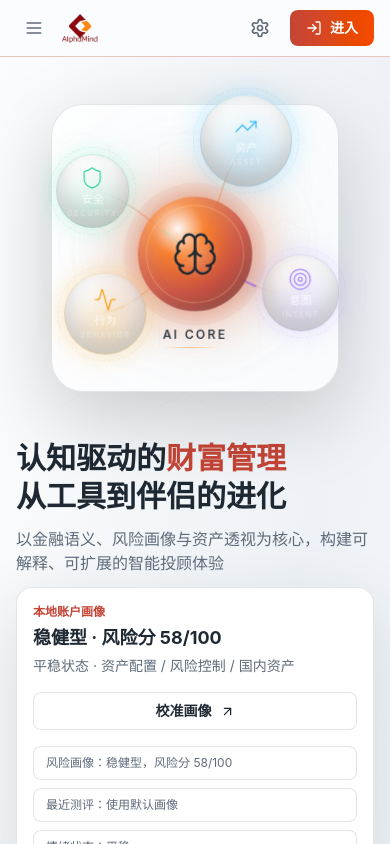
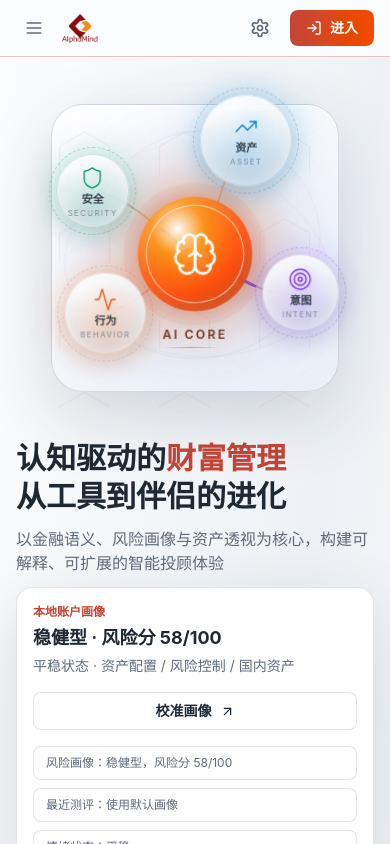
Before and after one commit to LCY2117/AlphaMind-Landing-Page-Design, a React (Vite) app: page / in a window 390 px wide. Built offline with nearby package versions, Linux system fonts and the light colour scheme.

Commit message:
Improve light mode topology contrast

```diff
--- a/src/app/components/HeroSection.tsx
+++ b/src/app/components/HeroSection.tsx
@@ -21,8 +21,8 @@ const satellites = [
     left: 66,
     top: 18,
     size: '5.75rem',
-    color: '#38BDF8',
-    glow: 'rgba(56, 189, 248, 0.34)',
+    color: '#0284C7',
+    glow: 'rgba(2, 132, 199, 0.36)',
     path: 'M50 52 C58 40 58 25 66 18',
     delay: 0,
   },
@@ -34,8 +34,8 @@ const satellites = [
     left: 22,
     top: 70,
     size: '5.1rem',
-    color: '#F59E0B',
-    glow: 'rgba(245, 158, 11, 0.3)',
+    color: '#EA580C',
+    glow: 'rgba(234, 88, 12, 0.34)',
     path: 'M50 52 C38 58 34 68 22 70',
     delay: 0.24,
   },
@@ -47,8 +47,8 @@ const satellites = [
     left: 83,
     top: 64,
     size: '4.85rem',
-    color: '#A78BFA',
-    glow: 'rgba(167, 139, 250, 0.28)',
+    color: '#7C3AED',
+    glow: 'rgba(124, 58, 237, 0.32)',
     path: 'M50 52 C62 57 70 66 83 64',
     delay: 0.46,
   },
@@ -60,8 +60,8 @@ const satellites = [
     left: 18,
     top: 32,
     size: '4.6rem',
-    color: '#34D399',
-    glow: 'rgba(52, 211, 153, 0.26)',
+    color: '#059669',
+    glow: 'rgba(5, 150, 105, 0.3)',
     path: 'M50 52 C39 45 30 34 18 32',
     delay: 0.66,
   },
@@ -75,13 +75,29 @@ const orbitPaths = [
 
 function CognitiveTopology() {
   return (
-    <div className="relative w-full aspect-square max-w-[320px] sm:max-w-[430px] lg:max-w-[500px] mx-auto">
-      <div className="absolute inset-4 rounded-[2rem] border am-border-subtle am-card backdrop-blur-xl shadow-[0_24px_80px_rgba(0,0,0,0.18),inset_0_1px_0_rgba(255,255,255,0.08)]" />
-      <div className="absolute inset-8 rounded-full bg-[radial-gradient(circle_at_50%_50%,rgba(196,69,54,0.24),rgba(56,189,248,0.07)_32%,transparent_62%)] blur-2xl" />
-      <div className="absolute inset-0 opacity-45">
+    <div className="am-cognitive-topology relative w-full aspect-square max-w-[320px] sm:max-w-[430px] lg:max-w-[500px] mx-auto">
+      <div
+        className="absolute inset-4 rounded-[2rem] border backdrop-blur-xl"
+        style={{
+          background: 'var(--am-topology-panel-bg)',
+          borderColor: 'var(--am-topology-panel-border)',
+          boxShadow: 'var(--am-topology-panel-shadow)',
+        }}
+      />
+      <div
+        className="absolute inset-8 rounded-full blur-2xl"
+        style={{ background: 'var(--am-topology-ambient)' }}
+      />
+      <div className="absolute inset-0" style={{ opacity: 'var(--am-topology-grid-opacity)' }}>
         <HexGrid />
       </div>
-      <div className="absolute inset-0 opacity-55 mix-blend-screen">
+      <div
+        className="absolute inset-0"
+        style={{
+          opacity: 'var(--am-topology-stream-opacity)',
+          mixBlendMode: 'var(--am-topology-stream-blend)' as CSSProperties['mixBlendMode'],
+        }}
+      >
         <DataStream />
       </div>
 
@@ -94,9 +110,9 @@ function CognitiveTopology() {
             <stop offset="100%" stopColor="#C44536" stopOpacity="0" />
           </radialGradient>
           <linearGradient id="dataLineWarm" x1="0%" y1="0%" x2="100%" y2="100%">
-            <stop offset="0%" stopColor="#38BDF8" stopOpacity="0.06" />
-            <stop offset="45%" stopColor="#F97316" stopOpacity="0.7" />
-            <stop offset="100%" stopColor="#A78BFA" stopOpacity="0.08" />
+            <stop offset="0%" stopColor="var(--am-topology-line-start)" />
+            <stop offset="45%" stopColor="var(--am-topology-line-mid)" />
+            <stop offset="100%" stopColor="var(--am-topology-line-end)" />
           </linearGradient>
         </defs>
 
@@ -105,7 +121,7 @@ function CognitiveTopology() {
             key={path}
             d={path}
             fill="none"
-            stroke={index === 0 ? 'rgba(255,255,255,0.16)' : 'rgba(255,255,255,0.08)'}
+            stroke={index === 0 ? 'var(--am-topology-orbit-strong)' : 'var(--am-topology-orbit-soft)'}
             strokeWidth={index === 0 ? 0.32 : 0.22}
             strokeDasharray={index === 0 ? '2.5 4.5' : '1.2 5.4'}
             pathLength={1}
@@ -140,7 +156,7 @@ function CognitiveTopology() {
               d={node.path}
               fill="none"
               stroke={node.color}
-              strokeWidth="0.82"
+              strokeWidth="0.92"
               strokeLinecap="round"
               strokeDasharray="6 86"
               style={{
@@ -156,20 +172,42 @@ function CognitiveTopology() {
       <div className="absolute left-1/2 top-[52%] -translate-x-1/2 -translate-y-1/2">
         <div
           className="relative flex h-28 w-28 sm:h-32 sm:w-32 items-center justify-center rounded-full bg-[radial-gradient(circle_at_35%_28%,rgba(255,255,255,0.95),rgba(249,115,22,0.74)_24%,rgba(196,69,54,0.94)_58%,rgba(80,28,22,0.94)_100%)]"
-          style={{ animation: 'alphamind-core-pulse 3.2s ease-in-out infinite' }}
+          style={{
+            animation: 'alphamind-core-pulse 3.2s ease-in-out infinite',
+            background: 'var(--am-topology-core-bg)',
+          }}
         >
-          <Brain size={46} strokeWidth={1.25} className="text-white drop-shadow-[0_0_18px_rgba(255,255,255,0.45)]" />
-          <div
-            className="absolute inset-0 rounded-full border border-white/35"
-            style={{ animation: 'alphamind-pulse-ring 2.8s ease-out infinite' }}
+          <Brain
+            size={46}
+            strokeWidth={1.35}
+            className="drop-shadow-[0_0_18px_rgba(255,255,255,0.45)]"
+            style={{ color: 'var(--am-topology-core-icon)' }}
           />
           <div
-            className="absolute inset-2 rounded-full border border-orange-200/30"
-            style={{ animation: 'alphamind-spin 12s linear infinite' }}
+            className="absolute inset-0 rounded-full border"
+            style={{
+              animation: 'alphamind-pulse-ring 2.8s ease-out infinite',
+              borderColor: 'var(--am-topology-core-ring)',
+            }}
+          />
+          <div
+            className="absolute inset-2 rounded-full border"
+            style={{
+              animation: 'alphamind-spin 12s linear infinite',
+              borderColor: 'var(--am-topology-core-inner-ring)',
+            }}
           />
           <div className="absolute -bottom-9 text-center">
-            <div className="text-xs font-medium tracking-[0.18em] text-white/90">AI CORE</div>
-            <div className="mt-1 h-px w-14 bg-gradient-to-r from-transparent via-orange-300/80 to-transparent" />
+            <div
+              className="text-xs font-semibold tracking-[0.18em]"
+              style={{ color: 'var(--am-topology-core-label)' }}
+            >
+              AI CORE
+            </div>
+            <div
+              className="mt-1 h-px w-14"
+              style={{ background: 'linear-gradient(to right, transparent, var(--am-topology-core-label-line), transparent)' }}
+            />
           </div>
         </div>
       </div>
@@ -184,13 +222,14 @@ function CognitiveTopology() {
             style={{ left: `${node.left}%`, top: `${node.top}%` }}
           >
             <div
-              className="relative flex flex-col items-center justify-center rounded-full bg-[linear-gradient(145deg,rgba(255,255,255,0.16),rgba(255,255,255,0.035))] backdrop-blur-xl"
+              className="relative flex flex-col items-center justify-center rounded-full backdrop-blur-xl"
               style={{
                 '--float-y': `${index % 2 === 0 ? -8 : 8}px`,
                 animation: `alphamind-satellite-float ${4.2 + index * 0.4}s ease-in-out ${node.delay}s infinite`,
                 width: node.size,
                 height: node.size,
-                boxShadow: `0 0 28px ${node.glow}, inset 0 0 18px rgba(255,255,255,0.1), inset 0 -14px 24px rgba(0,0,0,0.22)`,
+                background: 'var(--am-topology-satellite-bg)',
+                boxShadow: `0 0 34px ${node.glow}, var(--am-topology-satellite-shadow)`,
               } as CSSProperties}
             >
               <div
@@ -203,14 +242,29 @@ function CognitiveTopology() {
                 className="absolute inset-0 rounded-full"
                 style={{
                   border: `1px solid ${node.color}33`,
-                  outline: `1px dashed ${node.color}22`,
+                  outline: `1px dashed ${node.color}4d`,
                   outlineOffset: '6px',
                 }}
               />
-              <Icon size={24} strokeWidth={1.25} className="relative z-10 mb-1" style={{ color: node.color }} />
+              <Icon
+                size={24}
+                strokeWidth={1.35}
+                className="relative z-10 mb-1"
+                style={{
+                  color: node.color,
+                  filter: `drop-shadow(0 0 8px ${node.glow})`,
+                }}
+              />
               <div className="relative z-10 text-center leading-none">
-                <div className="text-[11px] font-medium text-white/82">{node.label}</div>
-                <div className="mt-1 text-[8px] uppercase tracking-[0.16em] text-white/38">{node.subtitle}</div>
+                <div className="text-[11px] font-semibold" style={{ color: 'var(--am-topology-satellite-label)' }}>
+                  {node.label}
+                </div>
+                <div
+                  className="mt-1 text-[8px] uppercase tracking-[0.16em]"
+                  style={{ color: 'var(--am-topology-satellite-subtitle)' }}
+                >
+                  {node.subtitle}
+                </div>
               </div>
             </div>
           </div>
--- a/src/app/components/TechVisualization.tsx
+++ b/src/app/components/TechVisualization.tsx
@@ -99,14 +99,18 @@ export function DataStream() {
   ];
 
   return (
-    <div className="absolute inset-0 overflow-hidden opacity-10 pointer-events-none">
+    <div
+      className="absolute inset-0 overflow-hidden pointer-events-none"
+      style={{ opacity: 'var(--am-topology-data-opacity, 0.1)' }}
+    >
       {codes.map((code, index) => (
         <motion.div
           key={index}
-          className="absolute text-[#C44536] font-mono text-[10px] whitespace-nowrap"
+          className="absolute font-mono text-[10px] whitespace-nowrap"
           style={{
             left: `${20 + (index * 15) % 80}%`,
             top: `${10 + (index * 20) % 80}%`,
+            color: 'var(--am-topology-data-color, #C44536)',
           }}
           animate={{
             opacity: [0, 0.5, 0],
@@ -129,14 +133,17 @@ export function DataStream() {
 // Hexagonal grid
 export function HexGrid() {
   return (
-    <div className="absolute inset-0 opacity-5 pointer-events-none">
+    <div
+      className="absolute inset-0 pointer-events-none"
+      style={{ opacity: 'var(--am-topology-hex-opacity, 0.05)' }}
+    >
       <svg width="100%" height="100%">
         <defs>
           <pattern id="hexagons" width="50" height="43.4" patternUnits="userSpaceOnUse" patternTransform="scale(2)">
             <polygon
               points="24.8,22 37.3,29.2 37.3,43.7 24.8,50.9 12.3,43.7 12.3,29.2"
               fill="none"
-              stroke="#C44536"
+              stroke="var(--am-topology-hex-stroke, #C44536)"
               strokeWidth="0.5"
             />
           </pattern>
```
Also changed, not shown: src/styles/theme.css (+52 -0 lines).
